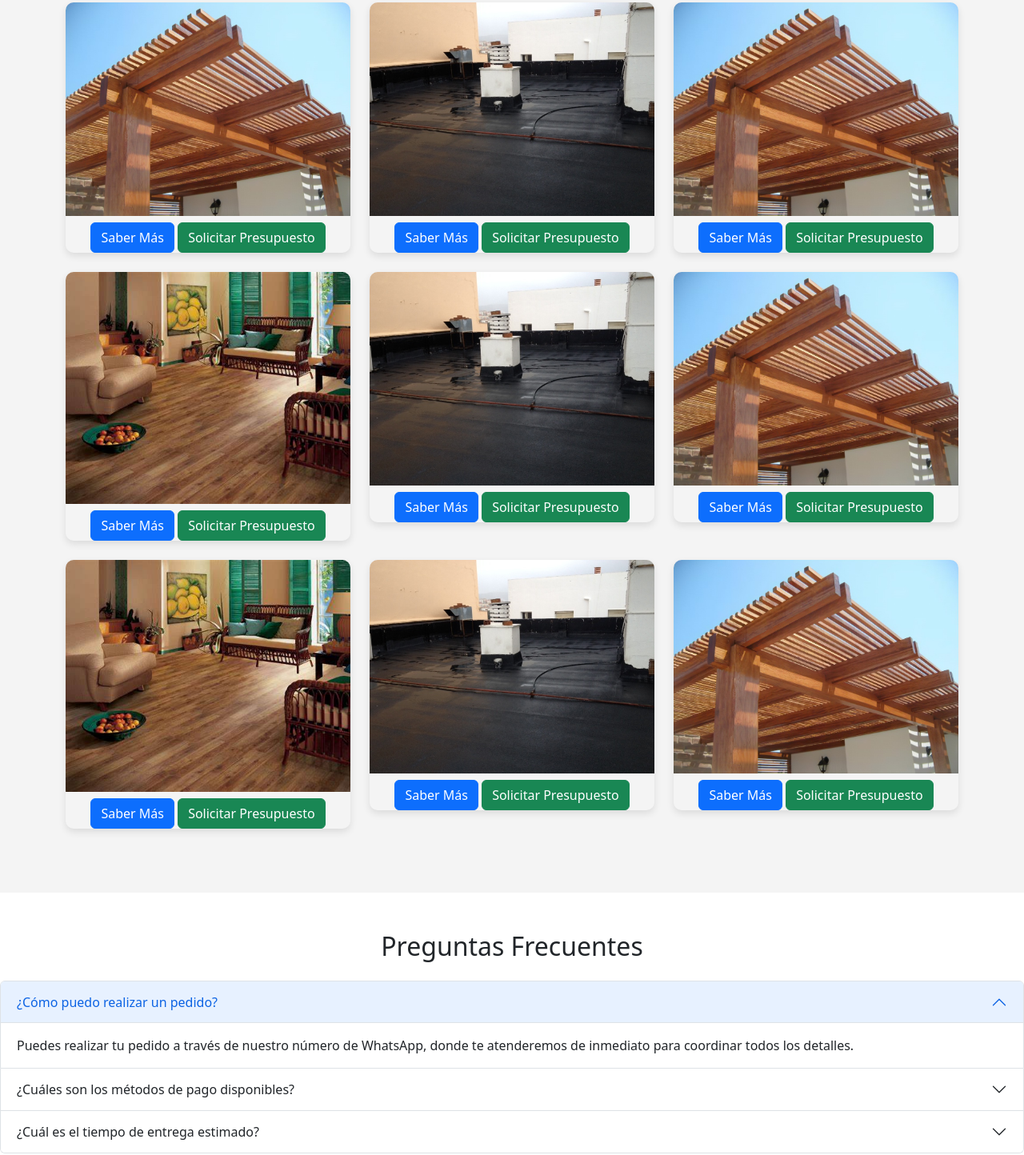
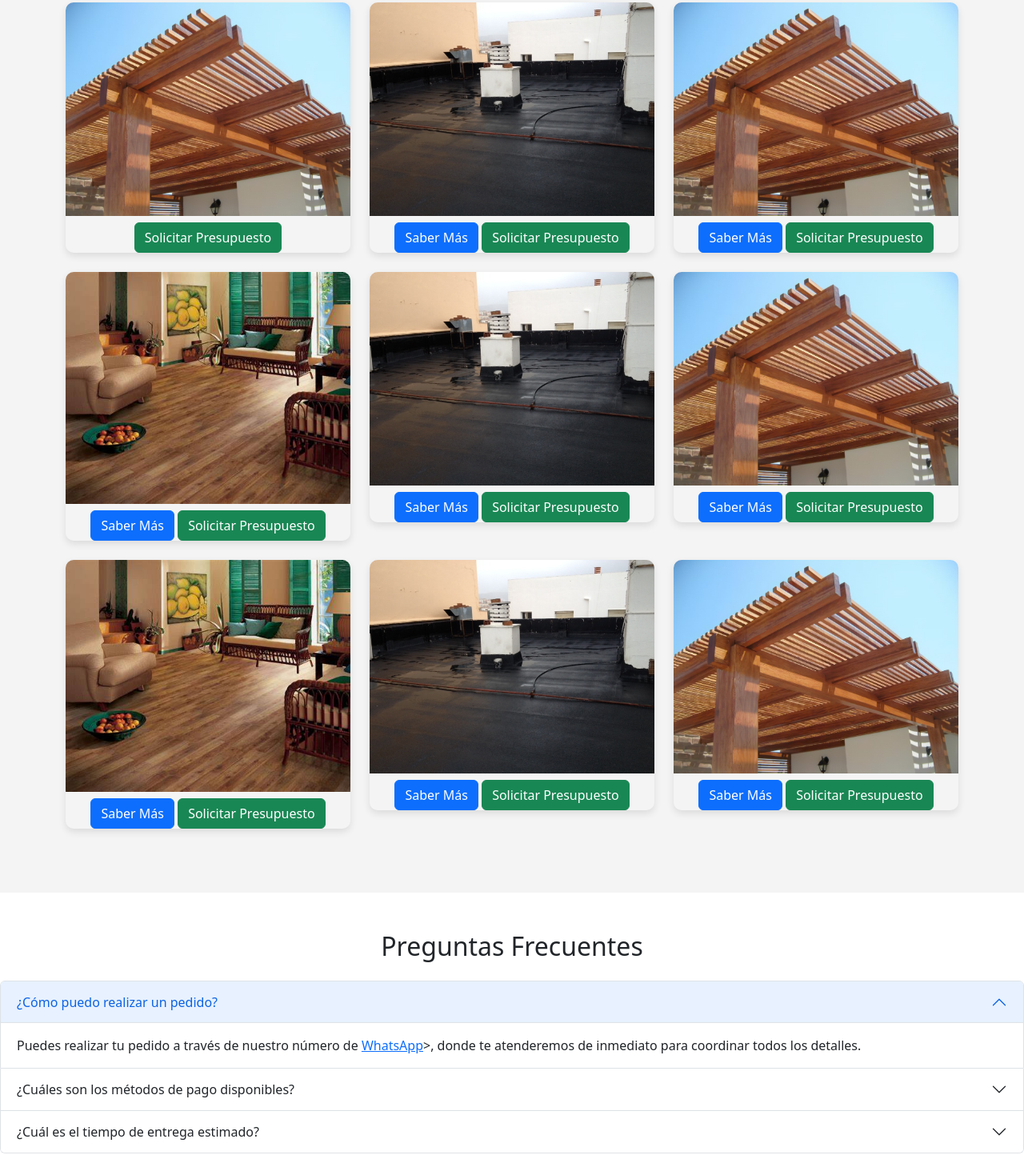
Before and after one commit to eslongo/PROYECTO-JONA, a website: page index.html in a window 1280 px wide. Shown: the part 2899-4343 px from the top of the page at 80% size. Drawn offline with nearby package versions, Linux system fonts and the light colour scheme.

Commit message:
cambios recientes

```diff
--- a/index.html
+++ b/index.html
@@ -113,7 +113,7 @@
       <div class="col-md-4 col-sm-6">
         <div class="galeria-item text-center">
           <img src="img/TECHO DE MADERA.jpeg" class="img-fluid" alt="Piso Flotante">
-          <button class="btn btn-primary mt-2" data-bs-toggle="modal" data-bs-target="#servicio1">Saber Más</button>
+
           <a href="https://wa.me/59899580184?text=Hola,%20quiero%20solicitar%20presupuesto%20para%20Piso%20Flotante."
              class="btn btn-success mt-2" target="_blank">
             Solicitar Presupuesto
@@ -379,7 +379,7 @@
       </h2>
       <div id="collapseOne" class="accordion-collapse collapse show" data-bs-parent="#accordionExample">
         <div class="accordion-body">
-          Puedes realizar tu pedido a través de nuestro número de WhatsApp, donde te atenderemos de inmediato para coordinar todos los detalles.
+          Puedes realizar tu pedido a través de nuestro número de <a href="https://wa.me/59899580184?text=Buenas,%20queria%20hacer%20una%20consulta.">WhatsApp</a>>, donde te atenderemos de inmediato para coordinar todos los detalles.
         </div>
       </div>
     </div>
```
